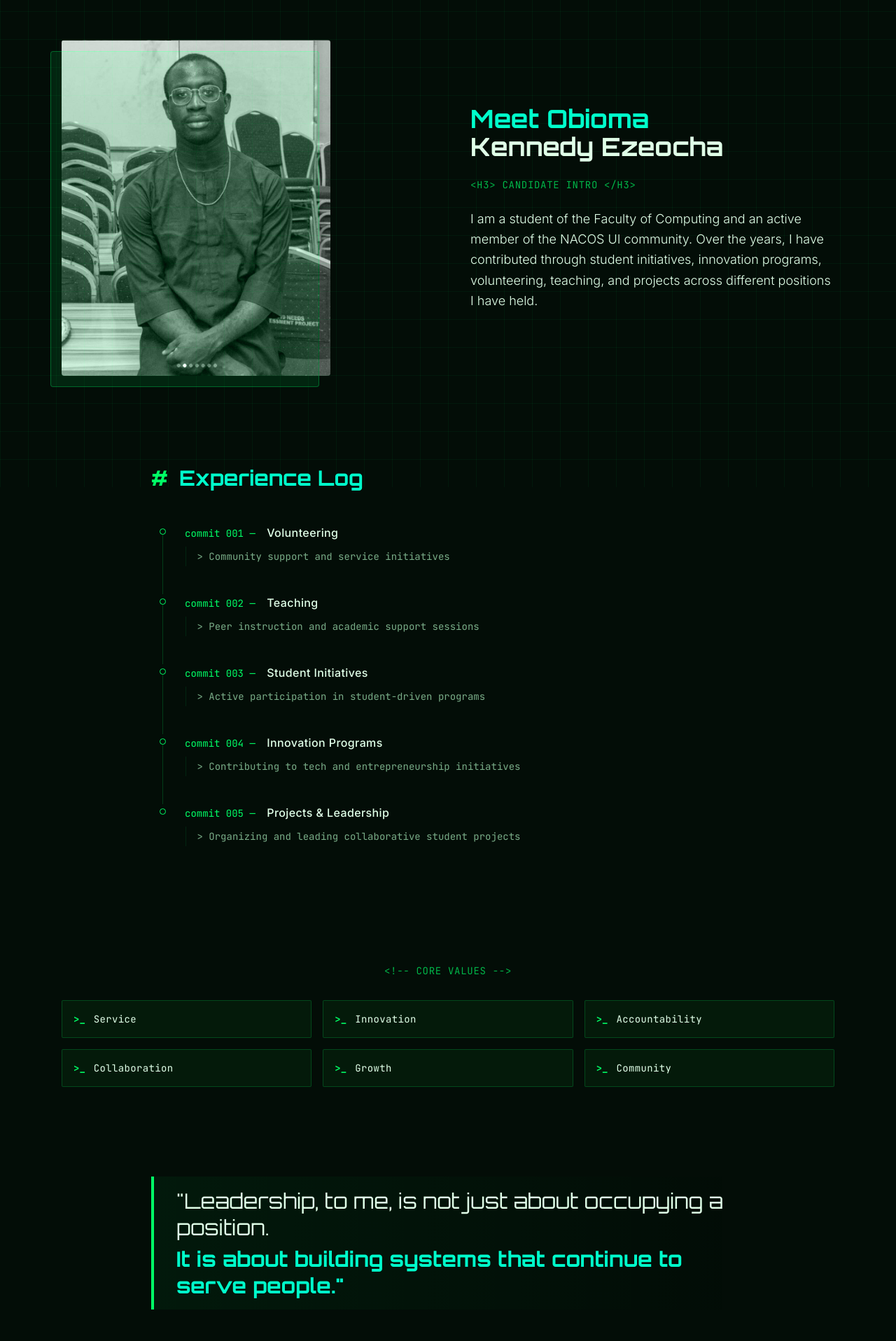
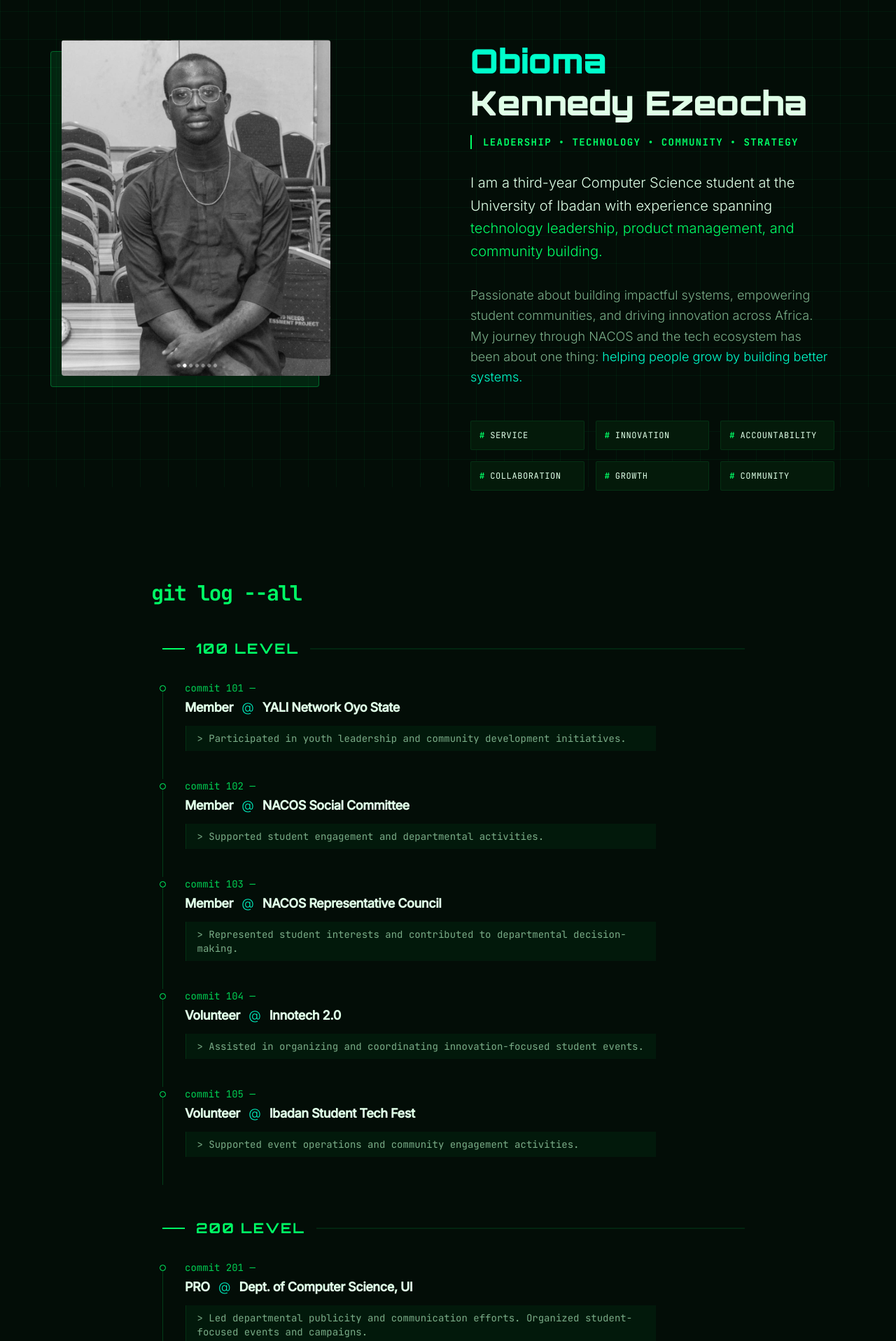
Before and after one commit to 0biken/obioma-nacos, a Next.js app: page /about in a window 1280 px wide. Shown: the part 104-2020 px from the top of the page at 70% size. Built offline with nearby package versions, Linux system fonts and the light colour scheme.

Commit message:
Integrate detailed candidate background and professional experience

```diff
--- a/src/app/about/page.tsx
+++ b/src/app/about/page.tsx
@@ -7,49 +7,145 @@ export default function About() {
     "Collaboration", "Growth", "Community"
   ];
 
+  const timelineData = [
+    {
+      level: "100 Level",
+      items: [
+        { id: "101", role: "Member", org: "YALI Network Oyo State", desc: "Participated in youth leadership and community development initiatives." },
+        { id: "102", role: "Member", org: "NACOS Social Committee", desc: "Supported student engagement and departmental activities." },
+        { id: "103", role: "Member", org: "NACOS Representative Council", desc: "Represented student interests and contributed to departmental decision-making." },
+        { id: "104", role: "Volunteer", org: "Innotech 2.0", desc: "Assisted in organizing and coordinating innovation-focused student events." },
+        { id: "105", role: "Volunteer", org: "Ibadan Student Tech Fest", desc: "Supported event operations and community engagement activities." },
+      ]
+    },
+    {
+      level: "200 Level",
+      items: [
+        { id: "201", role: "PRO", org: "Dept. of Computer Science, UI", desc: "Led departmental publicity and communication efforts. Organized student-focused events and campaigns." },
+        { id: "202", role: "Ambassador", org: "Helix BioGen Institute, UI", desc: "Represented the institute and promoted biotechnology and innovation programs." },
+        { id: "203", role: "Member", org: "Postman Student Community", desc: "Engaged in API development and developer community activities." },
+        { id: "204", role: "Media Team Lead", org: "Tech Fusion", desc: "Coordinated media operations, photography, and digital communication for classroom-to-career initiatives." },
+        { id: "205", role: "Founder", org: "GiT Community (Grow in Tech)", desc: "Founded a student-focused tech growth community promoting mentorship and technical development." },
+      ]
+    },
+    {
+      level: "300 Level",
+      items: [
+        { id: "301", role: "General Secretary", org: "FASSA UI", desc: "Managed official documentation, communication, and administrative coordination for the Faculty of Science." },
+        { id: "302", role: "Vice President", org: "Students Against Pollution Nigeria", desc: "Supported advocacy, environmental awareness, and student outreach activities." },
+        { id: "303", role: "Chairman", org: "Innotech 4.0", desc: "Led planning and execution of large-scale innovation programs, hackathons, and accelerators." },
+        { id: "304", role: "Workshop Organizer", org: "Web3/Crypto", desc: "Coordinated workshops introducing students to blockchain and developer onboarding." },
+      ]
+    },
+    {
+      level: "400 Level",
+      items: [
+        { id: "401", role: "Campus Ambassador", org: "Futurize / Finna / Infinix", desc: "Promoted innovation and brand engagement through marketing campaigns on campus." },
+        { id: "402", role: "Member", org: "NACOS Social Committee", desc: "Continued contributing to student engagement and departmental community activities." },
+      ]
+    }
+  ];
+
   return (
     <div className="flex flex-col gap-20 md:gap-32 pb-24 pt-10 md:pt-20">
 
       {/* Intro Section */}
-      <section className="px-6 max-w-6xl mx-auto w-full grid grid-cols-1 md:grid-cols-2 gap-12 md:gap-16 items-center">
-        <div className="relative aspect-[4/5] w-full max-w-sm mx-auto md:mx-0">
+      <section className="px-6 max-w-6xl mx-auto w-full grid grid-cols-1 md:grid-cols-2 gap-12 md:gap-16 items-start">
+        <div className="relative aspect-[4/5] w-full max-w-sm mx-auto md:mx-0 sticky top-32">
           <div className="absolute inset-0 bg-brand-neon-green/10 -translate-x-3 md:-translate-x-4 translate-y-3 md:translate-y-4 rounded-[4px] border border-brand-neon-green/30" />
-          <img src="/photos/relaxed-portrait.png" alt="Obioma Relaxed Portrait" className="relative w-full h-full object-cover rounded-[4px] grayscale mix-blend-luminosity hover:mix-blend-normal transition-all duration-700" />
+          <img src="/photos/relaxed-portrait.png" alt="Obioma Relaxed Portrait" className="relative w-full h-full object-cover rounded-[4px] grayscale hover:grayscale-0 transition-all duration-700" />
         </div>
-        <div className="space-y-4 md:space-y-6">
-          <h1 className="font-orbitron font-bold text-3xl md:text-4xl text-brand-cyan">
-            Meet Obioma <br className="hidden md:block" /><span className="text-brand-text-primary">Kennedy Ezeocha</span>
-          </h1>
-          <div className="font-mono text-brand-neon-green text-xs md:text-sm opacity-70 uppercase tracking-wider mb-4 md:mb-6">
-            &lt;h3&gt; Candidate Intro &lt;/h3&gt;
+        <div className="space-y-6 md:space-y-8">
+          <div className="space-y-4">
+            <h1 className="font-orbitron font-black text-3xl md:text-5xl text-brand-cyan leading-tight">
+              Obioma <br /><span className="text-brand-text-primary">Kennedy Ezeocha</span>
+            </h1>
+            <div className="font-mono text-brand-neon-green text-xs md:text-sm font-bold uppercase tracking-widest border-l-2 border-brand-neon-green pl-4">
+              Leadership • Technology • Community • Strategy
+            </div>
           </div>
-          <p className="font-sans text-brand-text-primary text-base md:text-lg leading-relaxed font-light">
-            I am a student of the Faculty of Computing and an active member
-            of the NACOS UI community. Over the years, I have contributed
-            through student initiatives, innovation programs, volunteering,
-            teaching, and projects across different positions I have held.
+
+          <p className="font-sans text-brand-text-primary text-base md:text-xl leading-relaxed font-light">
+            I am a third-year Computer Science student at the University of Ibadan with experience spanning
+            <span className="text-brand-neon-green"> technology leadership, product management, and community building.</span>
           </p>
+
+          <p className="font-sans text-brand-text-muted text-base md:text-lg leading-relaxed font-light">
+            Passionate about building impactful systems, empowering student communities, and driving innovation across Africa.
+            My journey through NACOS and the tech ecosystem has been about one thing:
+            <span className="text-brand-cyan"> helping people grow by building better systems.</span>
+          </p>
+
+          <div className="grid grid-cols-2 md:grid-cols-3 gap-3 md:gap-4 pt-4">
+            {values.map((value) => (
+              <div key={value} className="bg-brand-bg-secondary border border-brand-neon-green/10 rounded-[2px] p-3 flex items-center gap-2 hover:border-brand-neon-green/40 transition-colors">
+                <span className="font-mono text-brand-neon-green font-bold text-xs">#</span>
+                <span className="font-mono text-brand-text-primary text-[10px] md:text-xs uppercase tracking-wider">{value}</span>
+              </div>
+            ))}
+          </div>
         </div>
       </section>
 
       {/* Experience Timeline */}
       <section className="px-6 max-w-4xl mx-auto w-full">
-        <h2 className="font-orbitron font-bold text-2xl md:text-3xl text-brand-cyan mb-8 md:mb-12 flex items-center gap-4">
-          <span className="text-brand-neon-green">#</span> Experience Log
+        <h2 className="font-orbitron font-bold text-2xl md:text-3xl text-brand-cyan mb-12 flex items-center gap-4">
+          <span className="text-brand-neon-green font-mono tracking-tighter">git log --all</span>
         </h2>
-        <CommitTimeline />
+        <CommitTimeline data={timelineData} />
       </section>
 
-      {/* Values Section */}
-      <section className="px-6 max-w-6xl mx-auto w-full">
-        <div className="font-mono text-brand-neon-green text-xs md:text-sm opacity-70 uppercase tracking-wider mb-8 text-center">
-          &lt;!-- Core Values --&gt;
+      {/* Professional & Technical Experience */}
+      <section className="px-6 max-w-6xl mx-auto w-full space-y-12">
+        <div className="text-center space-y-4">
+          <h2 className="font-orbitron font-bold text-2xl md:text-4xl text-brand-text-primary uppercase tracking-widest">
+            Professional <span className="text-brand-neon-green">.exe</span>
+          </h2>
+          <p className="font-mono text-brand-text-muted text-xs md:text-sm">Technical Education & Product Strategy</p>
         </div>
-        <div className="grid grid-cols-1 sm:grid-cols-2 md:grid-cols-3 gap-4">
-          {values.map((value) => (
-            <div key={value} className="bg-brand-bg-secondary border border-brand-neon-green/20 rounded-[2px] p-4 flex items-center gap-3 transition-colors hover:border-brand-neon-green/50 hover:bg-brand-neon-green/5">
-              <span className="font-mono text-brand-neon-green font-bold text-xs md:text-sm">&gt;_</span>
-              <span className="font-mono text-brand-text-primary text-xs md:text-sm tracking-wide">{value}</span>
+
+        <div className="grid grid-cols-1 md:grid-cols-2 gap-6">
+          <TerminalCard title="Frontend Tutor & SMM">
+            <div className="space-y-4">
+              <div className="font-mono text-[10px] text-brand-neon-green uppercase mb-2">Linux Professional Institute (2025)</div>
+              <ul className="space-y-2 font-sans text-sm text-brand-text-muted list-inside">
+                <li className="flex gap-2"><span>&gt;</span> Mentored students in HTML, CSS, and JS</li>
+                <li className="flex gap-2"><span>&gt;</span> Managed digital communication & SEO strategy</li>
+                <li className="flex gap-2"><span>&gt;</span> Organized Hubbers Day event</li>
+              </ul>
+            </div>
+          </TerminalCard>
+
+          <TerminalCard title="Product & Strategy">
+            <div className="space-y-4">
+              <div className="font-mono text-[10px] text-brand-cyan uppercase mb-2">Cydex & Party Currency Project</div>
+              <ul className="space-y-2 font-sans text-sm text-brand-text-muted list-inside">
+                <li className="flex gap-2"><span>&gt;</span> Project/Product Management @ Cydex</li>
+                <li className="flex gap-2"><span>&gt;</span> Business Analyst for Digital Event Payment Platform</li>
+                <li className="flex gap-2"><span>&gt;</span> Requirement analysis & workflow structuring</li>
+              </ul>
+            </div>
+          </TerminalCard>
+        </div>
+      </section>
+
+      {/* Entrepreneurship & Community */}
+      <section className="px-6 max-w-6xl mx-auto w-full space-y-12">
+        <div className="text-center space-y-4">
+          <h2 className="font-orbitron font-bold text-2xl md:text-4xl text-brand-text-primary uppercase tracking-widest">
+            Ventures <span className="text-brand-yellow">&</span> Communities
+          </h2>
+        </div>
+
+        <div className="grid grid-cols-1 md:grid-cols-3 gap-6">
+          {[
+            { title: "KARMA", desc: "Technology & creative agency focused on brand identity and software development." },
+            { title: "KENIME", desc: "Anime merchandise and culture brand focused on merchandise strategy and brand building." },
+            { title: "GiT Community", desc: "Student-focused tech growth community promoting mentorship and technical growth." }
+          ].map(venture => (
+            <div key={venture.title} className="bg-brand-bg-secondary border border-brand-neon-green/10 p-6 rounded-[2px] hover:border-brand-yellow/40 transition-all group">
+              <h3 className="font-orbitron font-bold text-xl text-brand-yellow mb-4 group-hover:scale-105 transition-transform">{venture.title}</h3>
+              <p className="font-sans text-sm text-brand-text-muted leading-relaxed">{venture.desc}</p>
             </div>
           ))}
         </div>
@@ -57,8 +153,9 @@ export default function About() {
 
       {/* Candidate Quote */}
       <section className="px-6 max-w-4xl mx-auto w-full">
-        <blockquote className="border-l-4 border-brand-neon-green pl-6 md:pl-8 py-4 bg-[linear-gradient(90deg,rgba(0,255,102,0.05),transparent)]">
-          <p className="font-orbitron text-xl md:text-3xl text-brand-text-primary leading-tight font-light">
+        <blockquote className="border-l-4 border-brand-neon-green pl-6 md:pl-8 py-8 bg-brand-bg-secondary relative overflow-hidden">
+          <div className="absolute top-0 right-0 p-4 font-mono text-[60px] leading-none text-brand-neon-green opacity-5 select-none font-black">"</div>
+          <p className="font-orbitron text-xl md:text-3xl text-brand-text-primary leading-tight font-light relative z-10">
             "Leadership, to me, is not just about occupying a position.
             <br className="hidden md:block" />
             <span className="text-brand-cyan font-bold mt-2 inline-block">It is about building systems that continue to serve people."</span>
@@ -66,15 +163,6 @@ export default function About() {
         </blockquote>
       </section>
 
-      {/* Photo Cluster */}
-      <section className="px-6 max-w-6xl mx-auto w-full">
-        <div className="grid grid-cols-1 sm:grid-cols-2 md:grid-cols-3 gap-6">
-          <img src="/photos/futurize-ambassador.png" alt="Student Ambassador" className="w-full aspect-square object-cover rounded-[2px] border border-brand-neon-green/10 grayscale hover:grayscale-0 transition-all duration-500" />
-          <img src="/photos/cert-nacos-awards.png" alt="NACOS Awards" className="w-full aspect-square object-cover rounded-[2px] border border-brand-neon-green/10 grayscale hover:grayscale-0 transition-all duration-500 md:translate-y-12" />
-          <img src="/photos/seated-portrait.png" alt="Personal Portrait" className="w-full aspect-square object-cover rounded-[2px] border border-brand-neon-green/10 grayscale hover:grayscale-0 transition-all duration-500" />
-        </div>
-      </section>
-
     </div>
   );
 }
--- a/src/app/vision/page.tsx
+++ b/src/app/vision/page.tsx
@@ -25,9 +25,9 @@ export default function Vision() {
       <section className="px-6 max-w-4xl mx-auto text-center">
         <p className="font-sans text-brand-text-primary text-lg md:text-2xl leading-relaxed font-light border border-brand-neon-green/20 p-6 md:p-12 bg-brand-bg-secondary rounded-[2px] relative">
           <span className="absolute top-2 left-2 md:top-4 md:left-4 text-brand-neon-green/30 font-mono text-3xl md:text-4xl leading-none">"</span>
-          My vision is to make NACOS UI a more intentional, innovative,
-          and opportunity-driven community where students are supported
-          academically, technically, socially, and professionally.
+          I am passionate about leveraging <span className="text-brand-neon-green">technology, leadership, and community-driven innovation</span> to create
+          meaningful impact across education, entrepreneurship, and digital ecosystems in Africa.
+          NACOS UI will be the engine for this change.
           <span className="absolute bottom-[-10px] right-2 md:right-4 text-brand-neon-green/30 font-mono text-3xl md:text-4xl leading-none">"</span>
         </p>
       </section>
--- a/src/components/CommitTimeline.tsx
+++ b/src/components/CommitTimeline.tsx
@@ -1,28 +1,59 @@
-export default function CommitTimeline() {
-  const commits = [
-    { id: "001", title: "Volunteering", sub: "Community support and service initiatives" },
-    { id: "002", title: "Teaching", sub: "Peer instruction and academic support sessions" },
-    { id: "003", title: "Student Initiatives", sub: "Active participation in student-driven programs" },
-    { id: "004", title: "Innovation Programs", sub: "Contributing to tech and entrepreneurship initiatives" },
-    { id: "005", title: "Projects & Leadership", sub: "Organizing and leading collaborative student projects" }
-  ];
+interface ExperienceItem {
+  id: string;
+  role: string;
+  org: string;
+  desc?: string;
+}
 
+interface LevelGroup {
+  level: string;
+  items: ExperienceItem[];
+}
+
+export default function CommitTimeline({ data }: { data: LevelGroup[] }) {
   return (
-    <div className="flex flex-col ml-4">
-      {commits.map((commit, index) => (
-        <div key={commit.id} className="relative pl-8 pb-10 group">
-          {/* Connector line */}
-          {index !== commits.length - 1 && (
-            <div className="absolute left-0 top-3 bottom-0 w-[1px] bg-brand-neon-green/20 group-hover:bg-brand-neon-green/50 transition-colors" />
-          )}
-          {/* Node */}
-          <div className="absolute left-[-4px] top-1.5 w-[9px] h-[9px] rounded-full bg-brand-bg-primary border border-brand-neon-green group-hover:bg-brand-neon-green group-hover:shadow-[0_0_8px_rgba(0,255,102,0.8)] transition-all" />
+    <div className="flex flex-col ml-2 md:ml-4">
+      {data.map((group, groupIdx) => (
+        <div key={group.level} className="mb-12">
+          <div className="flex items-center gap-4 mb-8">
+            <div className="h-[2px] w-8 bg-brand-neon-green" />
+            <h3 className="font-orbitron font-bold text-xl text-brand-neon-green uppercase tracking-widest">
+              {group.level}
+            </h3>
+            <div className="h-[2px] flex-1 bg-brand-neon-green/10" />
+          </div>
 
-          <div className="font-mono text-sm mb-1 text-brand-neon-green">
-            commit {commit.id} — <span className="text-brand-text-primary font-sans font-medium text-base ml-2 tracking-wide">{commit.title}</span>
-          </div>
-          <div className="font-mono text-brand-text-muted text-sm border-l border-brand-neon-green/10 pl-4 py-1 ml-[0.5px] mt-2 group-hover:border-brand-neon-green/30 transition-colors">
-            &gt; {commit.sub}
+          <div className="flex flex-col">
+            {group.items.map((item, itemIdx) => {
+              const isLastInGroup = itemIdx === group.items.length - 1;
+              const isLastGroup = groupIdx === data.length - 1;
+
+              return (
+                <div key={item.id} className="relative pl-8 pb-10 group">
+                  {/* Vertical line - only show if not the very last item of the very last group */}
+                  {!(isLastInGroup && isLastGroup) && (
+                    <div className="absolute left-0 top-3 bottom-0 w-[1px] bg-brand-neon-green/20 group-hover:bg-brand-neon-green/50 transition-colors" />
+                  )}
+
+                  {/* Node */}
+                  <div className="absolute left-[-4px] top-1.5 w-[9px] h-[9px] rounded-full bg-brand-bg-primary border border-brand-neon-green group-hover:bg-brand-neon-green group-hover:shadow-[0_0_8px_rgba(0,255,102,0.8)] transition-all" />
+
+                  <div className="font-mono text-xs md:text-sm mb-1 text-brand-neon-green opacity-80">
+                    commit {item.id} —
+                  </div>
+
+                  <div className="font-sans font-bold text-base md:text-lg text-brand-text-primary tracking-tight">
+                    {item.role} <span className="text-brand-cyan font-light mx-2">@</span> {item.org}
+                  </div>
+
+                  {item.desc && (
+                    <div className="font-mono text-brand-text-muted text-xs md:text-sm border-l border-brand-neon-green/10 pl-4 py-2 ml-[0.5px] mt-3 group-hover:border-brand-neon-green/30 transition-colors bg-brand-neon-green/5 max-w-2xl">
+                      &gt; {item.desc}
+                    </div>
+                  )}
+                </div>
+              );
+            })}
           </div>
         </div>
       ))}
```
